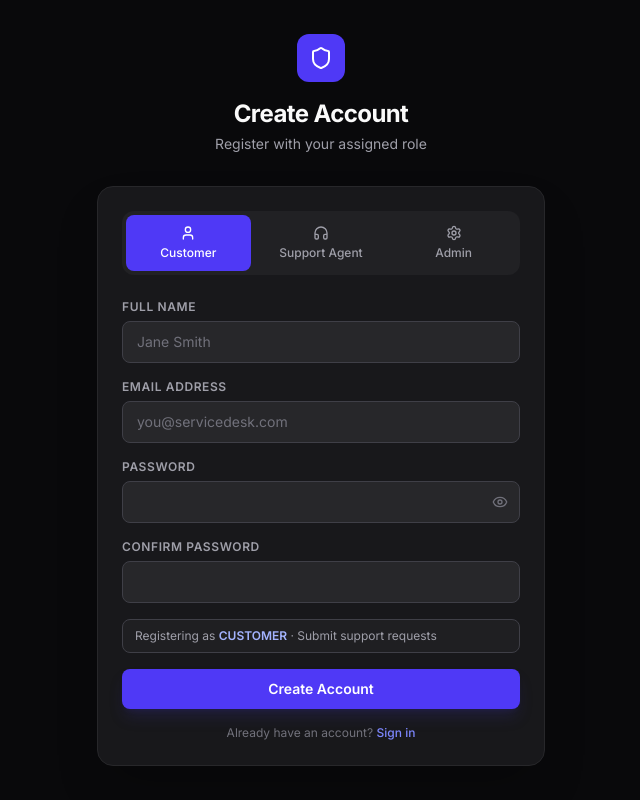
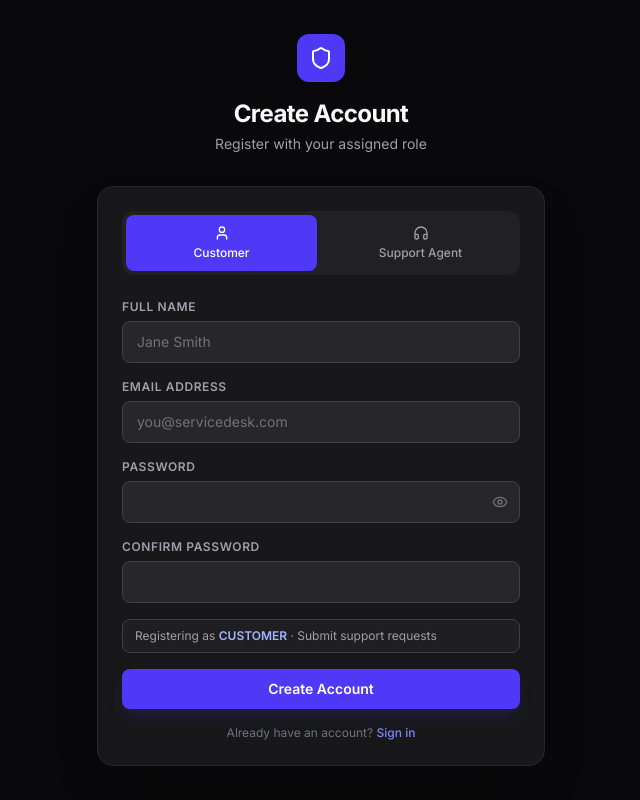
Before and after one commit to hinatariq376/Service-Desk, a React (Vite) app: page /register in a window 1280 px wide. Shown: the whole page, without its empty margins (319-959 px from the left). Built offline with nearby package versions, Linux system fonts and the light colour scheme; the HTML template or start-up script is replaced by a standard one.

Commit message:
database modification

```diff
--- a/src/pages/auth/RegisterPage.tsx
+++ b/src/pages/auth/RegisterPage.tsx
@@ -1,13 +1,13 @@
 import { useState } from "react";
 import { Link, useNavigate } from "react-router-dom";
-import { Shield, Eye, EyeOff, Headphones, User, Settings } from "lucide-react";
+import { Shield, Eye, EyeOff, Headphones, User } from "lucide-react";
 import { useAuth } from "../../context/AuthContext";
 import type { Role } from "../../types";
 
+// Public registration se ADMIN remove kar diya hai
 const ROLE_CONFIG = [
   { role: "CUSTOMER" as Role, label: "Customer", icon: User, desc: "Submit support requests" },
   { role: "SUPPORT_AGENT" as Role, label: "Support Agent", icon: Headphones, desc: "Resolve assigned tickets" },
-  { role: "ADMIN" as Role, label: "Admin", icon: Settings, desc: "Full system oversight" },
 ];
 
 export default function RegisterPage() {
@@ -58,7 +58,7 @@ export default function RegisterPage() {
         </div>
 
         <div className="bg-zinc-900 border border-zinc-800 rounded-2xl p-6 shadow-2xl">
-          <div className="grid grid-cols-3 gap-2 mb-6 p-1 bg-zinc-800/60 rounded-xl">
+          <div className="grid grid-cols-2 gap-2 mb-6 p-1 bg-zinc-800/60 rounded-xl">
             {ROLE_CONFIG.map(({ role: r, label, icon: Icon }) => (
               <button
                 key={r}
```
